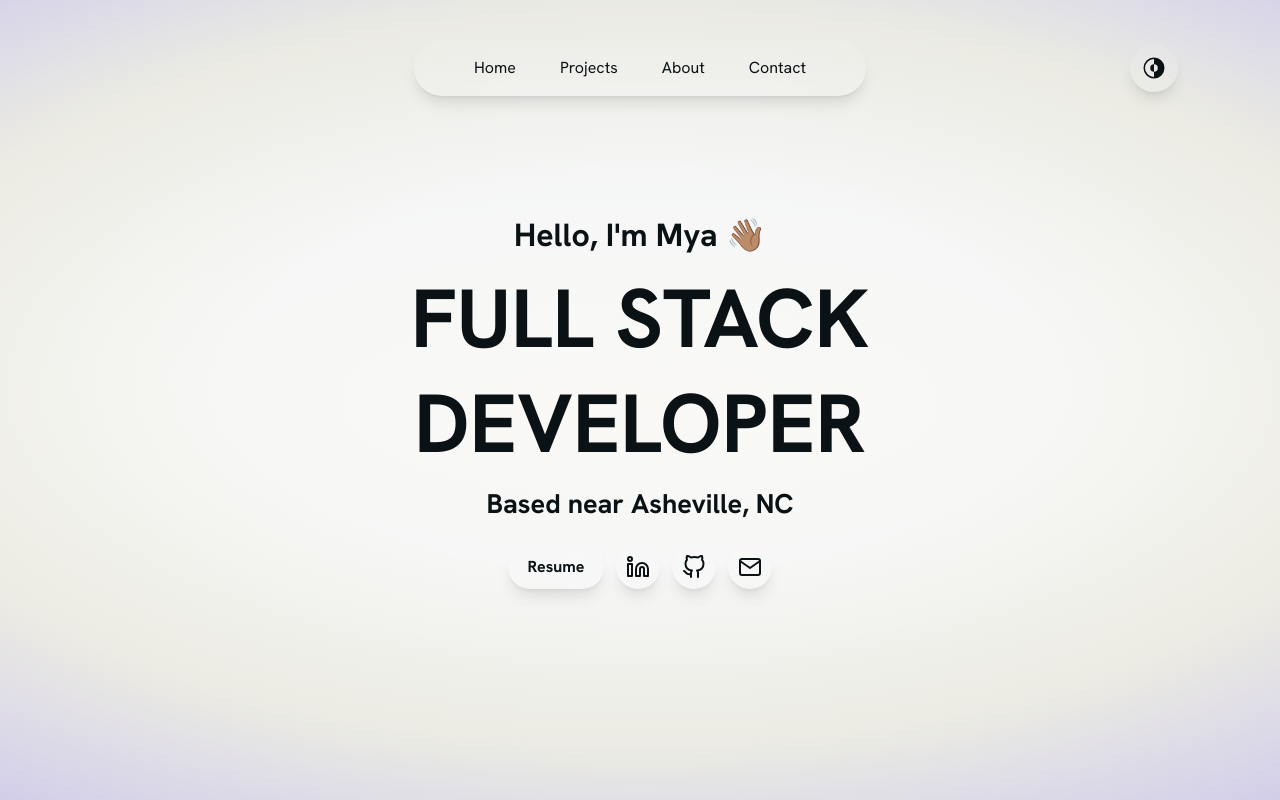
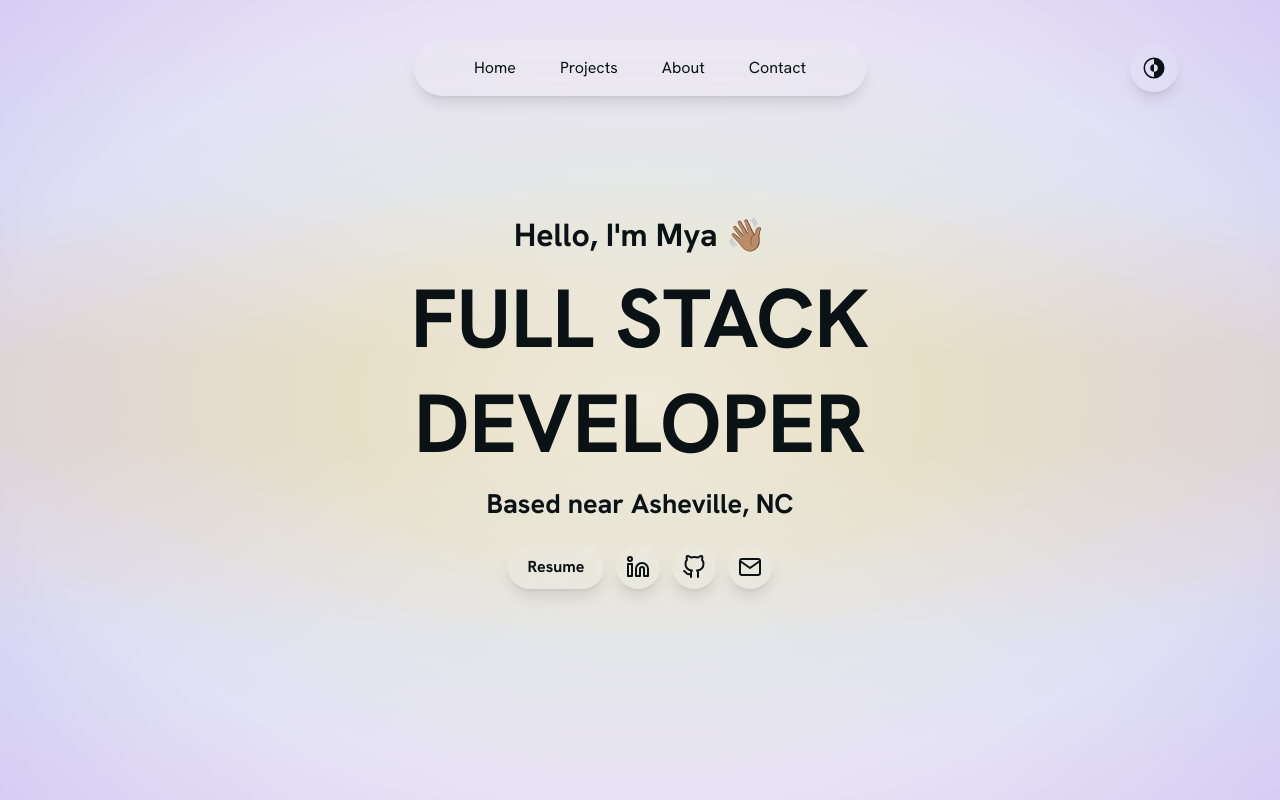
Before and after one commit to myavonbehren/portfolio, a Next.js app in the folder mya-portfolio/: page / in a window 1280 px wide. Shown: the top 800 px of the page. Built offline with nearby package versions, Linux system fonts and the light colour scheme.

Commit message:
refactor Hero component to improve button styling and update background gradient

```diff
--- a/mya-portfolio/src/app/ui/hero.tsx
+++ b/mya-portfolio/src/app/ui/hero.tsx
@@ -5,31 +5,31 @@ import { FiMail } from "react-icons/fi";
 
 const Hero = () => {
   return (
-    <div className="h-screen w-screen flex flex-col items-center justify-center gap-2 bg-gradient">
+    <div className="h-screen w-screen flex flex-col items-center justify-center gap-2 bg-gradient-hero">
         <h2 className="font-bold fluid-xl">Hello, I'm Mya 👋🏽</h2>
         <h1 className="font-bold uppercase fluid-xxxl text-center">Full Stack <br /> Developer</h1>
         <h3 className="font-bold fluid-l">Based near Asheville, NC</h3>
         <div className="flex items-center gap-3 pt-3">
-            <button className="rounded-full pt-2.5 pb-2.5 px-5 shadow-lg bg-white/10 backdrop-blur-sm text-fluid-s font-bold transition delay-10 duration-300 ease-in-out hover:-translate-y-1 hover:scale-110">
+            <button className="btn-base px-5 py-2.5 font-bold transition delay-10 duration-300 ease-in-out hover:-translate-y-1 hover:scale-110">
                 Resume
             </button>
             <a
             href="https://www.linkedin.com/in/myavonbehren"
             target="_blank"
             rel="noopener noreferrer"
-            className="rounded-full p-2.5 shadow-lg bg-white/10 backdrop-blur-sm inline-flex items-center transition delay-10 duration-300 ease-in-out hover:-translate-y-1 hover:scale-110">
+            className="btn-base p-2.5 inline-flex items-center transition delay-10 duration-300 ease-in-out hover:-translate-y-1 hover:scale-110">
                 <FiLinkedin className="w-6 h-6" />
             </a>
             <a
             href="https://github.com/myavonbehren"
             target="_blank"
             rel="noopener noreferrer"
-            className="rounded-full p-2.5 shadow-lg bg-white/10 backdrop-blur-sm inline-flex items-center transition delay-10 duration-300 ease-in-out hover:-translate-y-1 hover:scale-110">
+            className="btn-base p-2.5 inline-flex items-center transition delay-10 duration-300 ease-in-out hover:-translate-y-1 hover:scale-110">
                 <FiGithub className="w-6 h-6"/>
             </a>
             <a href="mailto:myakvb@gmail.com"
             rel="noopener noreferrer"
-            className="rounded-full p-2.5 shadow-lg bg-white/10 backdrop-blur-sm inline-flex items-center transition delay-10 duration-300 ease-in-out hover:-translate-y-1 hover:scale-110">
+            className="btn-base p-2.5 inline-flex items-center transition delay-10 duration-300 ease-in-out hover:-translate-y-1 hover:scale-110">
                 <FiMail className="w-6 h-6"/>
             </a>
         </div>
```
